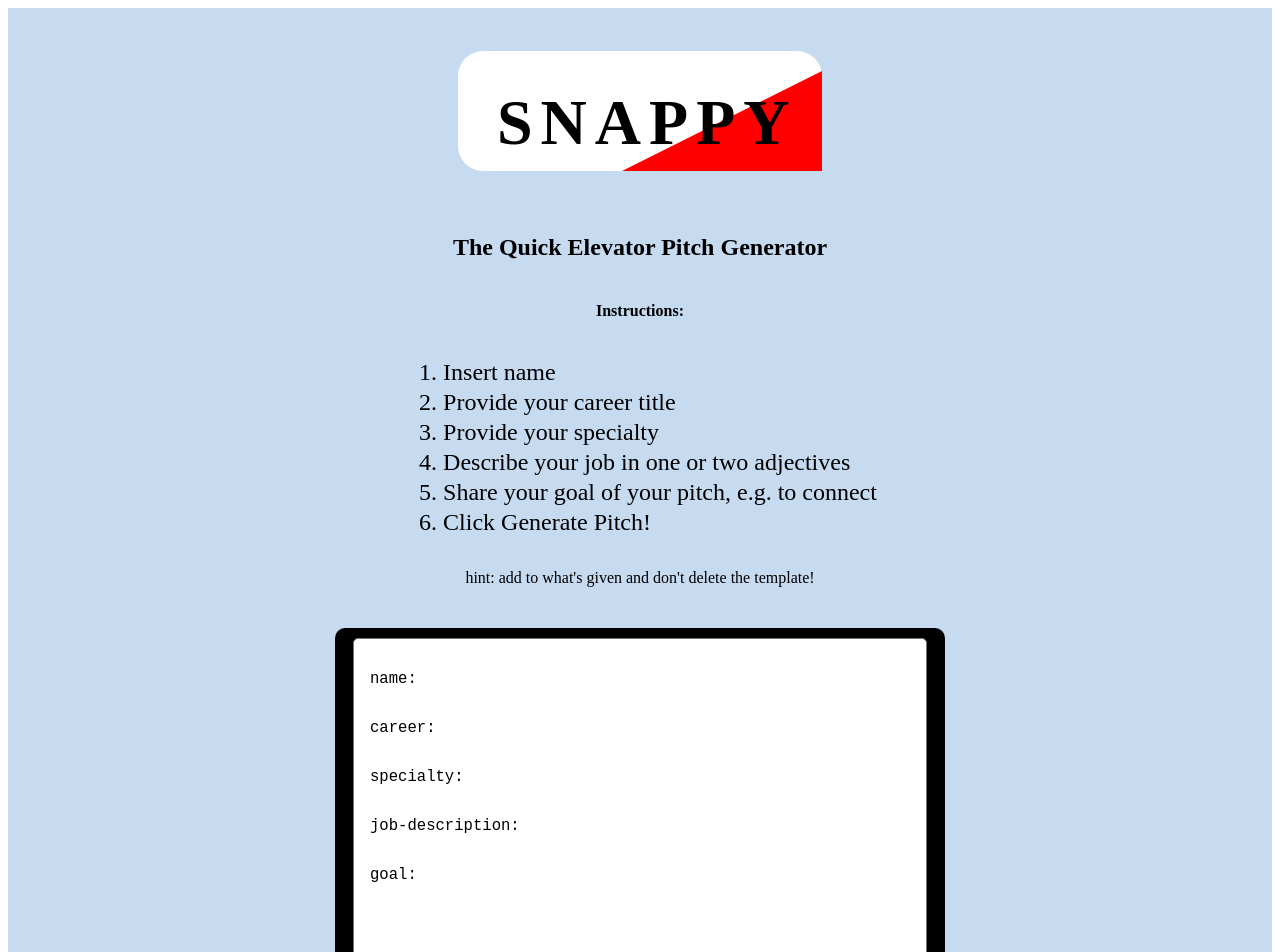
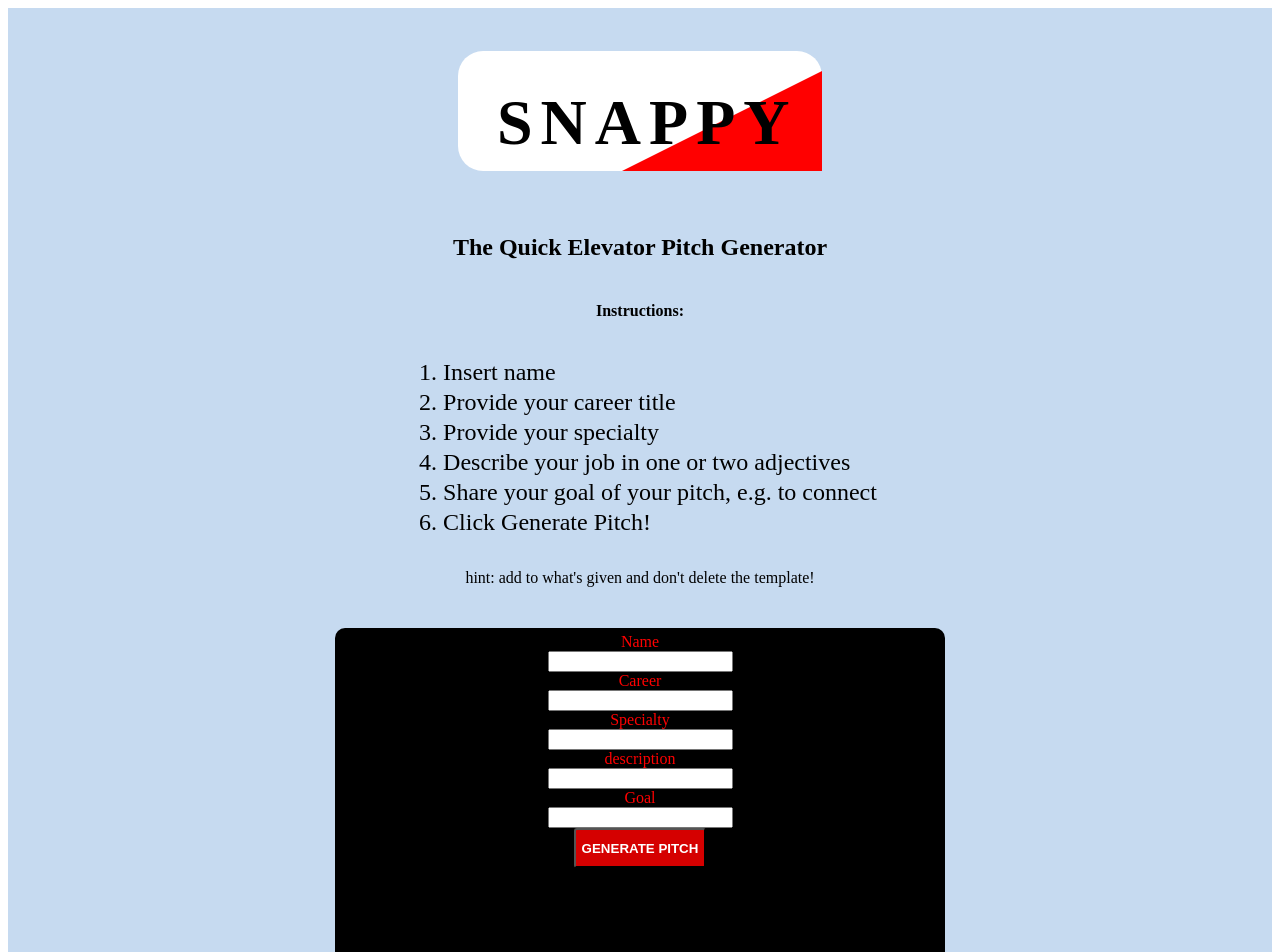
Before and after one commit to glitjch/snappy-client, a React (Create React App) app: page / in a window 1280 px wide. Shown: the top 952 px of the page. Built offline with nearby package versions, Linux system fonts and the light colour scheme; a web font is replaced by a local one.

Commit message:
Remove proxy; modified label color

```diff
--- a/package.json
+++ b/package.json
@@ -20,7 +20,6 @@
     "test": "react-scripts test",
     "eject": "react-scripts eject"
   },
-  "proxy": "http://localhost:8080",
   "eslintConfig": {
     "extends": [
       "react-app",
--- a/src/App.js
+++ b/src/App.js
@@ -11,6 +11,8 @@ function App() {
   const [ result, setResult ] = useState("No pitch yet. Follow the Instructions!");
   const [ error, setError ] = useState("");
   const [ history, setHistory ] = useState([]);
+
+  const [fields, setFields] = useState("")
 
   // Input length handling
   useEffect(() => {
@@ -69,15 +71,26 @@ function App() {
   // VIEW
   return (
     <main className={styles.main}>
+        {fields && fields.length}
         <Instructions />
         <form className={styles.form} onSubmit={handleSubmit}>
-          <textarea
+          <label htmlFor="name-field">Name</label>
+          <input id="name-field" name="name" required value={fields.name} minLength={2} onChange={(e)=> setFields({name: e.target.value})}/>
+          <label htmlFor="career-field">Career</label>
+          <input id="career-field" name="career" required value={fields.career} minLength={2}/>
+          <label htmlFor="specialty-field">Specialty</label>
+          <input id="specialty-field" name="specialty" required value={fields.specialty} minLength={2}/>
+          <label htmlFor="description-field">description</label>
+          <input id="description-field" name="description" required value={fields.description} minLength={2}/>
+          <label htmlFor="goal-field">Goal</label>
+          <input id="goal-field" name="goal" required value={fields.goal} minLength={2}/>
+          {/* <textarea
             type="text"
             name="user"
             placeholder="Follow the instructions"
             value={userDataInput}
             onChange={(e) => setUserDataInput(e.target.value)}
-          />
+          /> */}
            <button type="submit">Generate Pitch</button>
           <span className={error ? styles.error : styles.message}>{!error ? result : error}</span>
         </form>
--- a/src/App.module.css
+++ b/src/App.module.css
@@ -79,6 +79,11 @@
   position: relative;
   padding: 5px;
 }
+
+.main label {
+  color: red;
+}
+
 @media only screen and (max-width: 1080px) {
   .main form {
     width: 95%;
```
